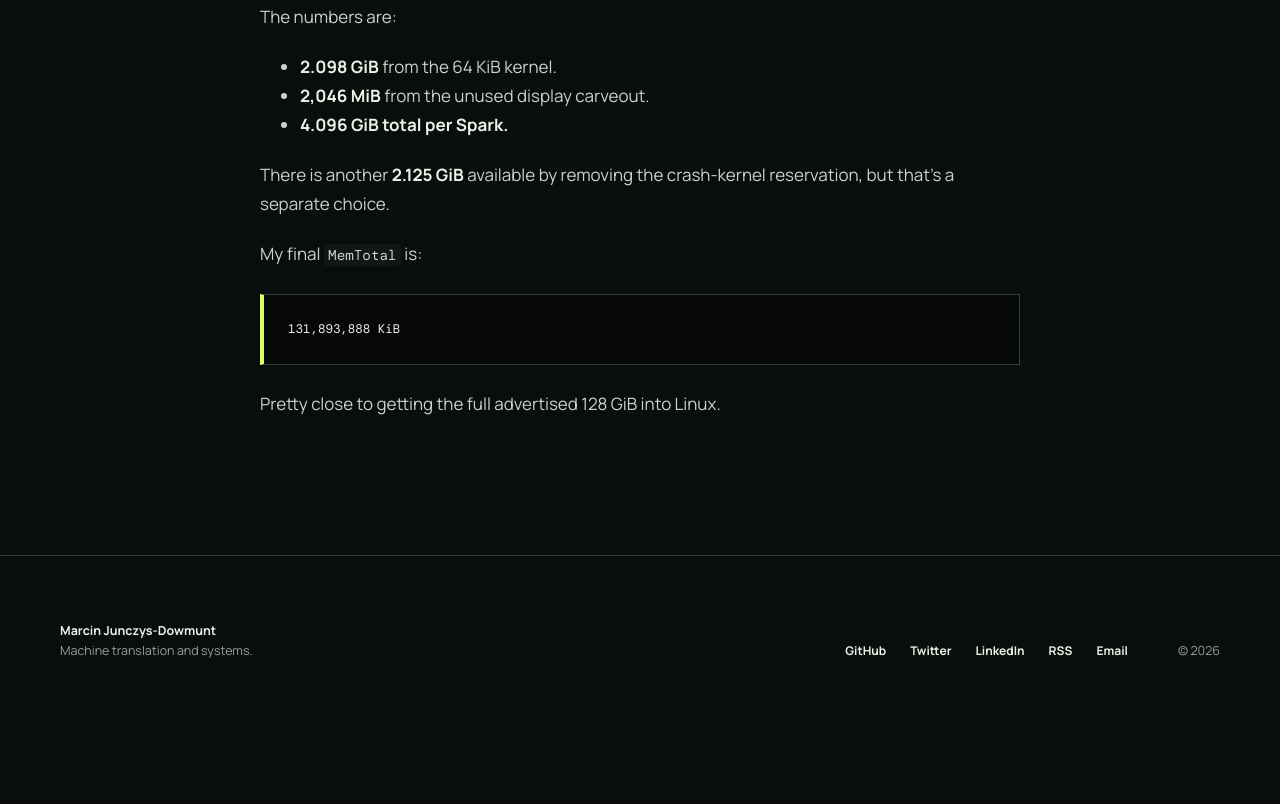
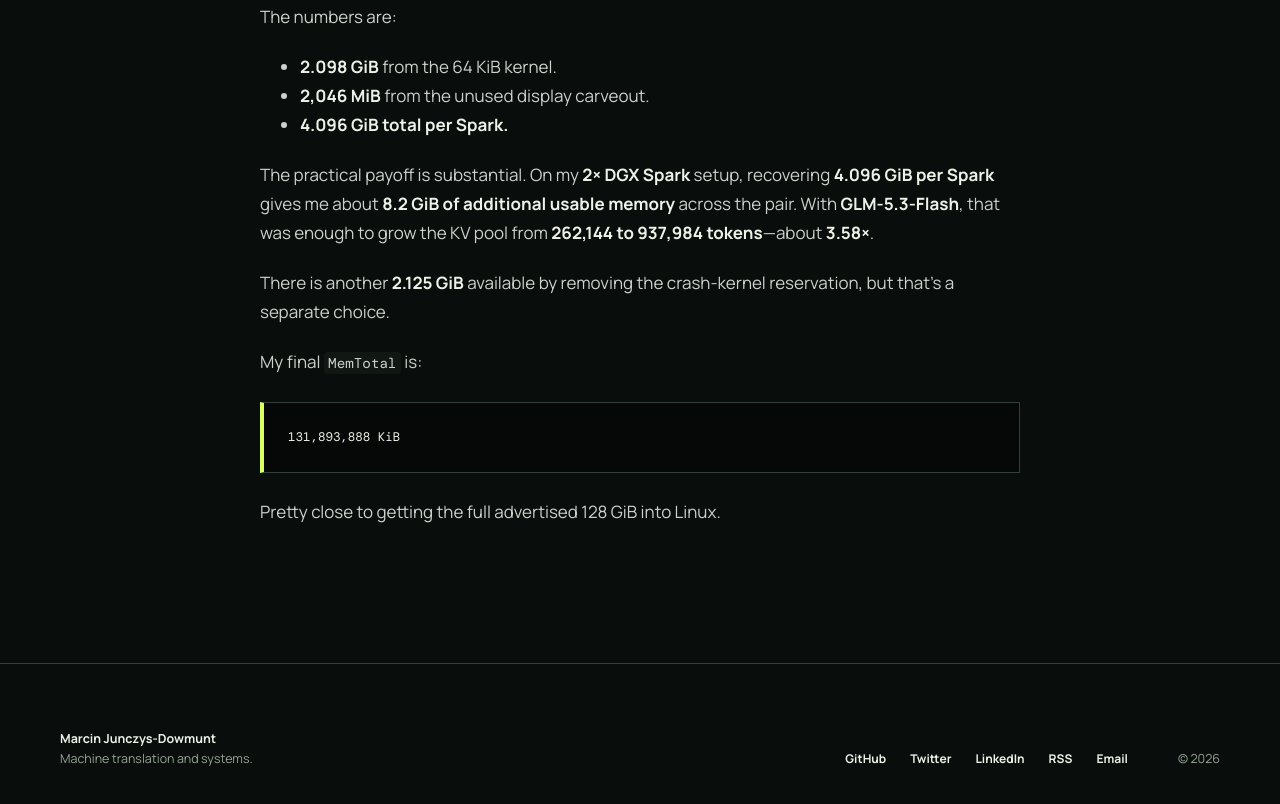
Before and after one commit to emjotde/emjotde.github.io, an Astro site: page /blog/recovering-4-1-gib-dgx-spark in a window 1280 px wide. Shown: the part 11074-11878 px from the top of the page. Before the commit the page ends 11800 px from the top, so only its background shows below. Built offline with nearby package versions, Linux system fonts and the light colour scheme; Astro itself is replaced by a stand-in of ours; code samples lack their colours.

Commit message:
Add KV pool result

```diff
--- a/src/content/blog/recovering-4-1-gib-dgx-spark.md
+++ b/src/content/blog/recovering-4-1-gib-dgx-spark.md
@@ -326,6 +326,8 @@ The numbers are:
 - **2,046 MiB** from the unused display carveout.
 - **4.096 GiB total per Spark.**
 
+The practical payoff is substantial. On my **2× DGX Spark** setup, recovering **4.096 GiB per Spark** gives me about **8.2 GiB of additional usable memory** across the pair. With **GLM-5.3-Flash**, that was enough to grow the KV pool from **262,144 to 937,984 tokens**—about **3.58×**.
+
 There is another **2.125 GiB** available by removing the crash-kernel reservation, but that's a separate choice.
 
 My final `MemTotal` is:
```
